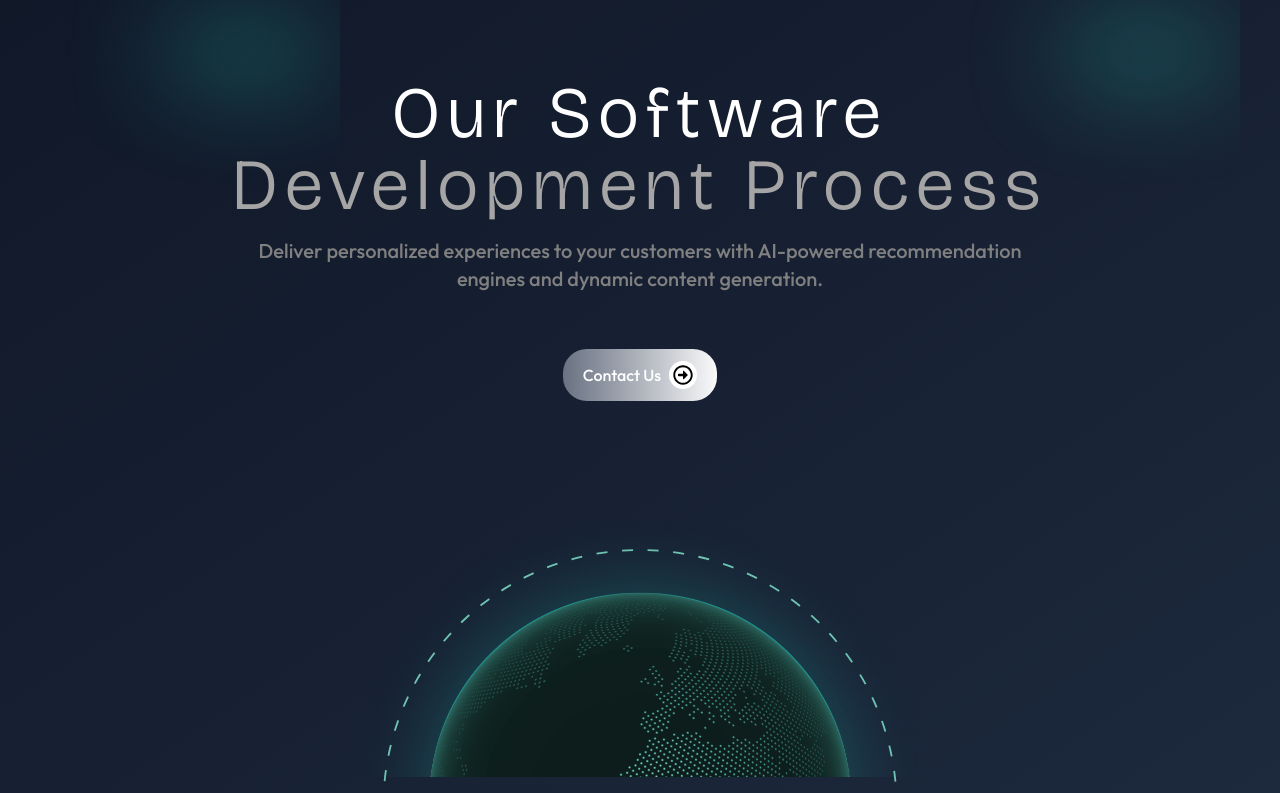
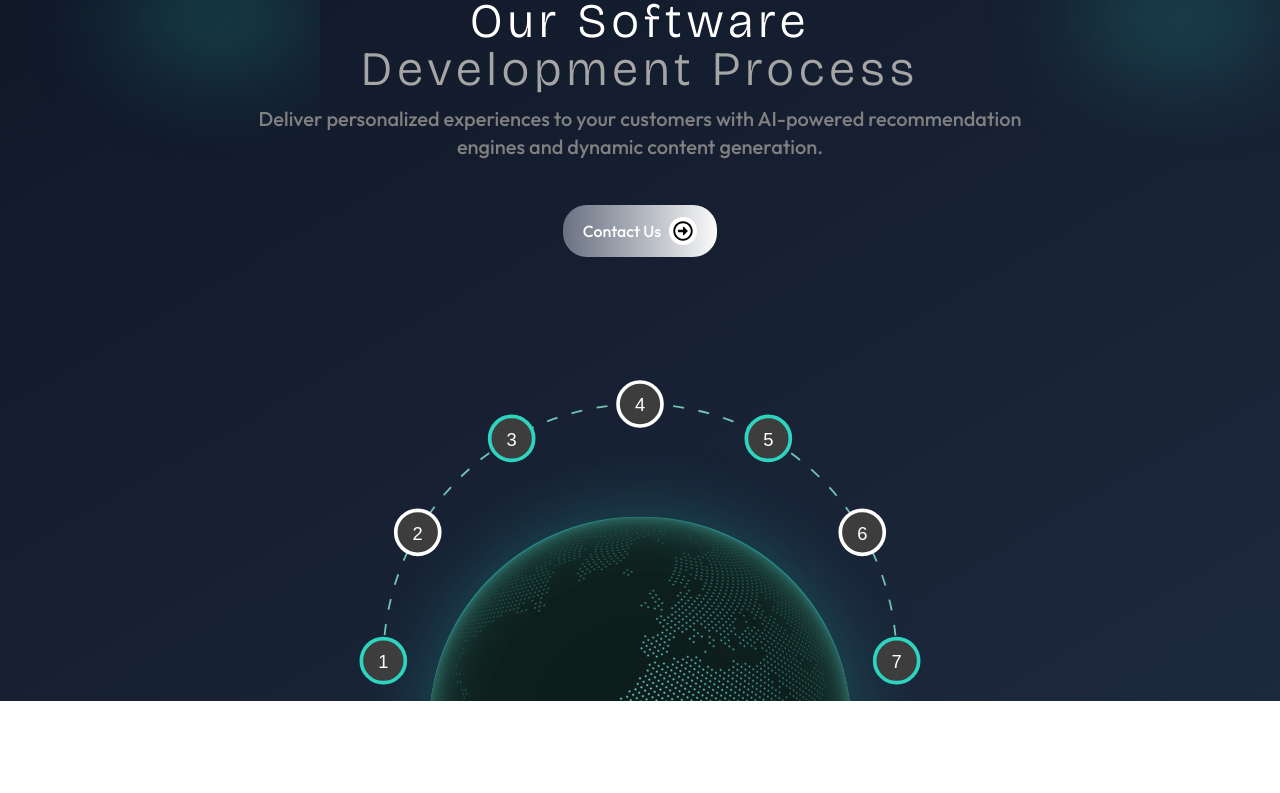
Before and after one commit to umme-Tahazzee/software-chamber, a Next.js app: page / in a window 1280 px wide. Shown: the part 2840-3633 px from the top of the page. Built offline with nearby package versions, Linux system fonts and the light colour scheme.

Commit message:
add animation of globe section

```diff
--- a/src/Components/Process.jsx
+++ b/src/Components/Process.jsx
@@ -1,100 +1,95 @@
-import ProcessHeading from "@/material-ui/ProcessHeading"
-import WorkflowArc from "@/material-ui/WorkflowArc"
-import Image from "next/image"
-
+import ProcessHeading from "@/material-ui/ProcessHeading";
+import Image from "next/image";
 
 const Process = () => {
+  const steps = [
+    { id: 1, label: "Code", color: "#2DD4BF" },
+    { id: 2, label: "Build", color: "#FFFFFF" },
+    { id: 3, label: "Test", color: "#2DD4BF" },
+    { id: 4, label: "Release", color: "#FFFFFF" },
+    { id: 5, label: "Deploy", color: "#2DD4BF" },
+    { id: 6, label: "Monitor", color: "#FFFFFF" },
+    { id: 7, label: "Build", color: "#2DD4BF" },
+  ];
+
+  const cx = 180;
+  const cy = 180;
+  const r = 140;
+
   return (
-   <div className="relative hero  max-w-full p-4 sm:p-6 md:p-10
-    overflow-hidden bg-[#041b1c]"
-   >
-       <ProcessHeading/>
+    <div className="relative hero max-w-full overflow-hidden bg-[#041b1c] h-auto">
+      <ProcessHeading />
 
-       {/* Globe section  */}
-         {/* Globe and points */}
-      <div className="relative flex justify-center items-center">
+      <div className="relative flex justify-center items-center mt-30">
         {/* Globe */}
         <Image src="/images/globe.png" alt="globe" width={600} height={600} />
 
-{/* Dotted arc */}
+        {/* Arc with nodes */}
         <svg
-  className="absolute w-[660px] h-[750px] top-[-220px]"
+          className="absolute w-[660px] h-[750px] top-[-290px]"
           viewBox="0 0 360 200"
           fill="none"
           xmlns="http://www.w3.org/2000/svg"
         >
+          {/* Dotted Arc */}
           <path
-    id="arcPath"
             d="M 40 180 A 140 140 0 0 1 320 180"
             stroke="#6FC3B1"
             strokeWidth="1"
             strokeDasharray="6 8"
             fill="none"
           />
+
+          {/* Steps */}
+          {steps.map((step, i) => {
+            const angle = Math.PI - (i / (steps.length - 1)) * Math.PI;
+            const x = cx + r * Math.cos(angle);
+            const y = cy - r * Math.sin(angle);
+
+            return (
+              <g
+                key={i}
+                className="group cursor-pointer"
+              >
+                {/* Circle */}
+                <circle
+                  cx={x}
+                  cy={y}
+                  r="12"
+                  fill="#3D3D3D"
+                  stroke={step.color}
+                  strokeWidth="2"
+                />
+                {/* Number */}
+                <text
+                  x={x}
+                  y={y + 4}
+                  textAnchor="middle"
+                  fontSize="10"
+                  fill="#fff"
+                  fontFamily="sans-serif"
+                >
+                  {step.id}
+                </text>
+                {/* Label - hidden until hover */}
+                <text
+                  x={x}
+                  y={y - 20}
+                  textAnchor="middle"
+                  fontSize="10"
+                  fill={step.color}
+                  fontFamily="sans-serif"
+                  className="opacity-0 group-hover:opacity-100 transition-opacity duration-300"
+                >
+                  {step.label}
+                </text>
+              </g>
+            );
+          })}
         </svg>
+      </div>
+    </div>
+  );
+};
 
-{/* Points on curve */}
-{/* <ul
-  className="absolute top-0 left-1/2 transform -translate-x-1/2 w-[460px] h-[300px] list-none p-0 m-0"
->
-  {(() => {
-    const points = [];
-    const cx = 230; // center of arc (half of 460)
-    const cy = 230; // center below arc (to make top visible)
-    const r = 140;  // radius to match your arc path
-    const startDeg = 210; // first point
-    const stepDeg = 30;   // spacing between points
-    const labels = [
-      'Code',
-      'Build',
-      'Test',
-      'Release',
-      'Deploy',
-      'Monitor',
-      'Build',
-    ];
-
-    labels.forEach((text, idx) => {
-      const angleRad = ((startDeg - stepDeg * idx) * Math.PI) / 180;
-      const px = cx + r * Math.cos(angleRad);
-      const py = cy + r * Math.sin(angleRad);
-      points.push({ text, x: px, y: py });
-    });
-
-    return points.map(({ text, x, y }, idx) => (
-      <li
-        key={idx}
-        style={{
-          position: 'absolute',
-          left: `${x}px`,
-          top: `${y}px`,
-          transform: 'translate(-50%, -50%)',
-        }}
-      >
-        <div
-          className="w-7 h-7 rounded-full bg-gray-700 flex items-center justify-center text-white text-xs select-none"
-          style={{ filter: 'drop-shadow(0 0 2px #000)' }}
-        >
-          {idx + 1}
-        </div>
-        <span
-          className="block mt-1 text-xs font-light text-[#6FC3B1]"
-          style={{ whiteSpace: 'nowrap' }}
-        >
-          {text}
-        </span>
-      </li>
-    ));
-  })()}
-</ul> */}
-
-
-
-
-      </div>
-
-    </div>
-  )
-}
-
-export default Process
+export default Process;
--- a/src/material-ui/ProcessHeading.jsx
+++ b/src/material-ui/ProcessHeading.jsx
@@ -19,9 +19,9 @@ const ProcessHeading = () => {
 
 
   {/* Text section */}
-<div className="relative z-10 text-center justify-center items-center py-20 font-bricolage">
-  <div className="space-y-4">
-    <h1 className="text-4xl md:text-7xl font-bold tracking-widest">
+<div className="relative z-10 text-center justify-center items-center py-10 font-bricolage">
+  <div className="space-y-3">
+    <h1 className="text-4xl md:text-5xl font-bold tracking-widest">
       Our Software <br />
       <span className="text-[#A5A5A5]">
         Development Process
@@ -33,7 +33,7 @@ const ProcessHeading = () => {
       engines and dynamic content generation.
     </p>
   </div>
-     <div className="flex justify-center m-6">
+     <div className="flex justify-center m-3">
               <GradientButton />
             </div>
 </div>
```
Lines whose indentation alone changed are shown as unchanged.
